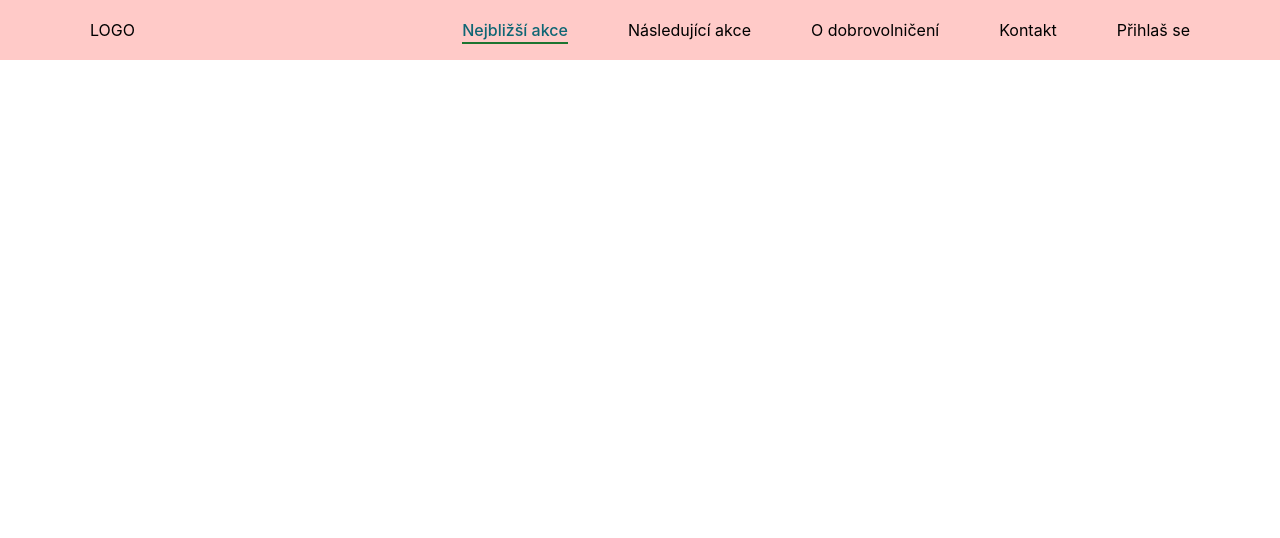
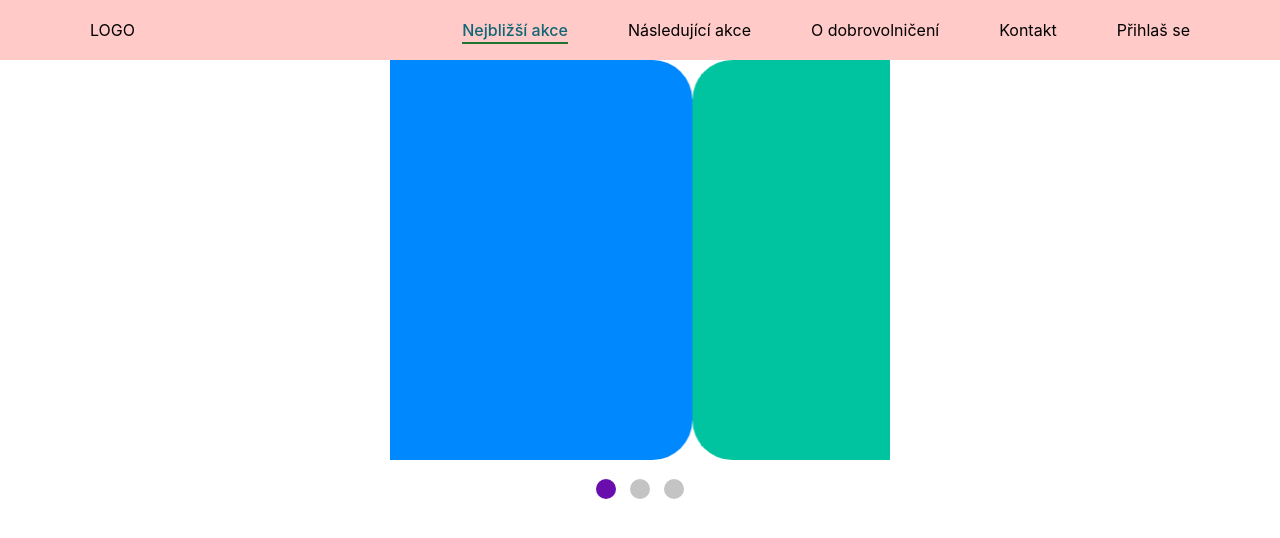
Before and after one commit to jachymp/dobroVlckovice, a React (Create React App) app in the folder frontend/: page / in a window 1280 px wide. Shown: the top 538 px of the page. Built offline with nearby package versions, Linux system fonts and the light colour scheme.

Commit message:
initial of slideshow

```diff
--- a/frontend/src/App.js
+++ b/frontend/src/App.js
@@ -1,11 +1,13 @@
 import {BrowserRouter} from "react-router-dom";
 import Navbar from "./components/Navbar";
+import Slideshow from "./components/Slideshow";
 import './App.css';
 
 function App() {
   return (
     <BrowserRouter>
       <Navbar/>
+        <Slideshow/>
     </BrowserRouter>
   );
 }
--- /dev/null
+++ b/frontend/src/components/Slideshow.js
@@ -0,0 +1,38 @@
+import './slideshow.css';
+import {useEffect, useState} from "react";
+
+const colors = ["#0088FE", "#00C49F", "#FFBB28"];
+const delay = 2500;
+
+const Slideshow = () => {
+    const [index, setIndex] = useState(0);
+
+    useEffect(() => {
+        setTimeout(
+            () =>
+                setIndex((prevIndex) =>
+                    prevIndex === colors.length -1 ? 0 : prevIndex + 1
+                ),
+            delay
+        );
+
+        return () => {};
+        }, [index]);
+    return (
+        <div className="slideshow">
+            <div className="slideshowSlider" style={{transform: `translate3d(${-index * 100}%, 0, 0)`}}>
+                {colors.map((backgroundColor, index) => (
+                    <div className="slide" key={index} style={{backgroundColor}}></div>
+                ))}
+            </div>
+            <div className="slideshowDots">
+                {colors.map((_,idx) => (
+                    <div key={idx} className={`slideshowDot${index === idx ? " active" : ""}`}></div>
+                ))}
+
+            </div>
+        </div>
+    );
+}
+
+export default Slideshow;
--- /dev/null
+++ b/frontend/src/components/slideshow.css
@@ -0,0 +1,34 @@
+.slideshow {
+    margin: 0 auto;
+    overflow: hidden;
+    max-width: 500px;
+}
+
+.slideshowSlider {
+    white-space: nowrap;
+    transition: ease 1000ms;
+}
+
+.slide {
+    display: inline-block;
+    height: 400px;
+    width: 100%;
+    border-radius: 40px;
+}
+
+.slideshowDots {
+    text-align: center;
+}
+.slideshowDot {
+    display: inline-block;
+    height: 20px;
+    width: 20px;
+    border-radius: 50%;
+    cursor: pointer;
+    margin: 15px 7px 0px;
+    background-color: #c4c4c4;
+}
+
+.slideshowDot.active {
+    background-color: #6a0dad;
+}
```
